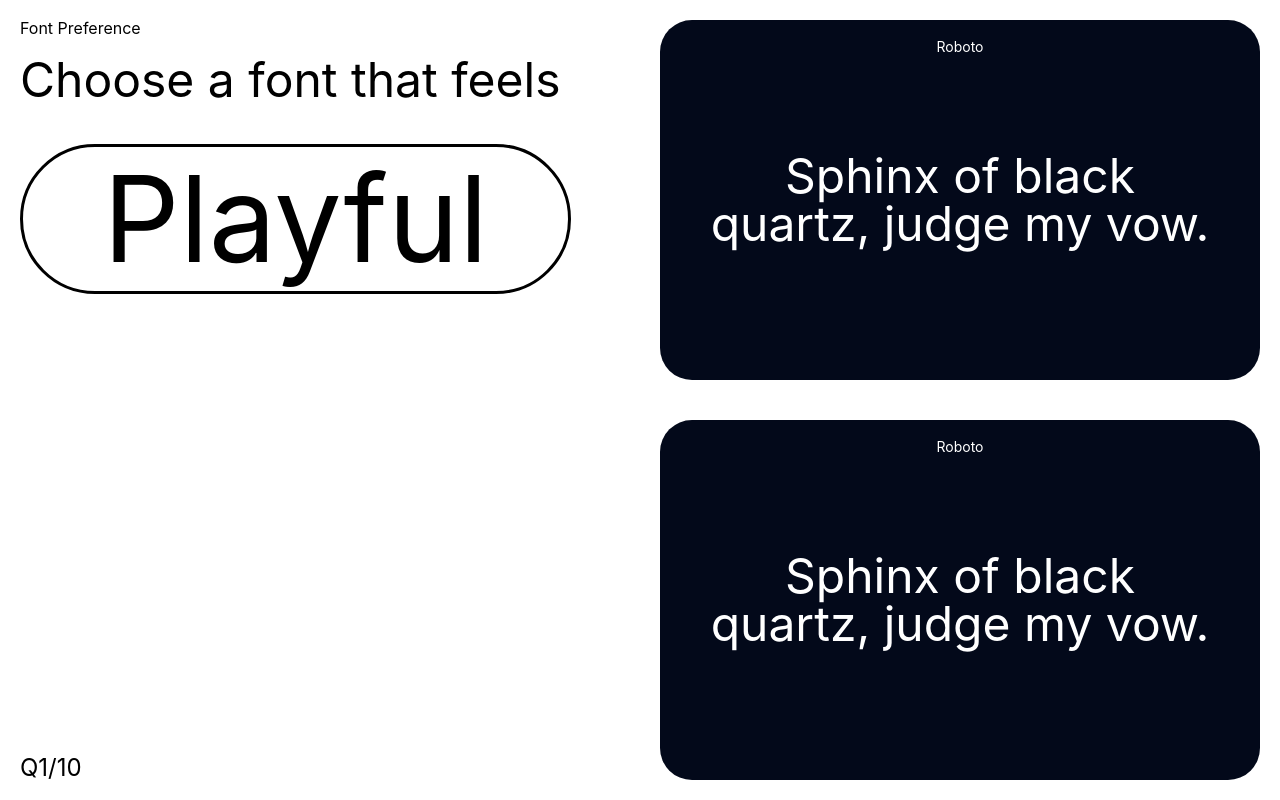
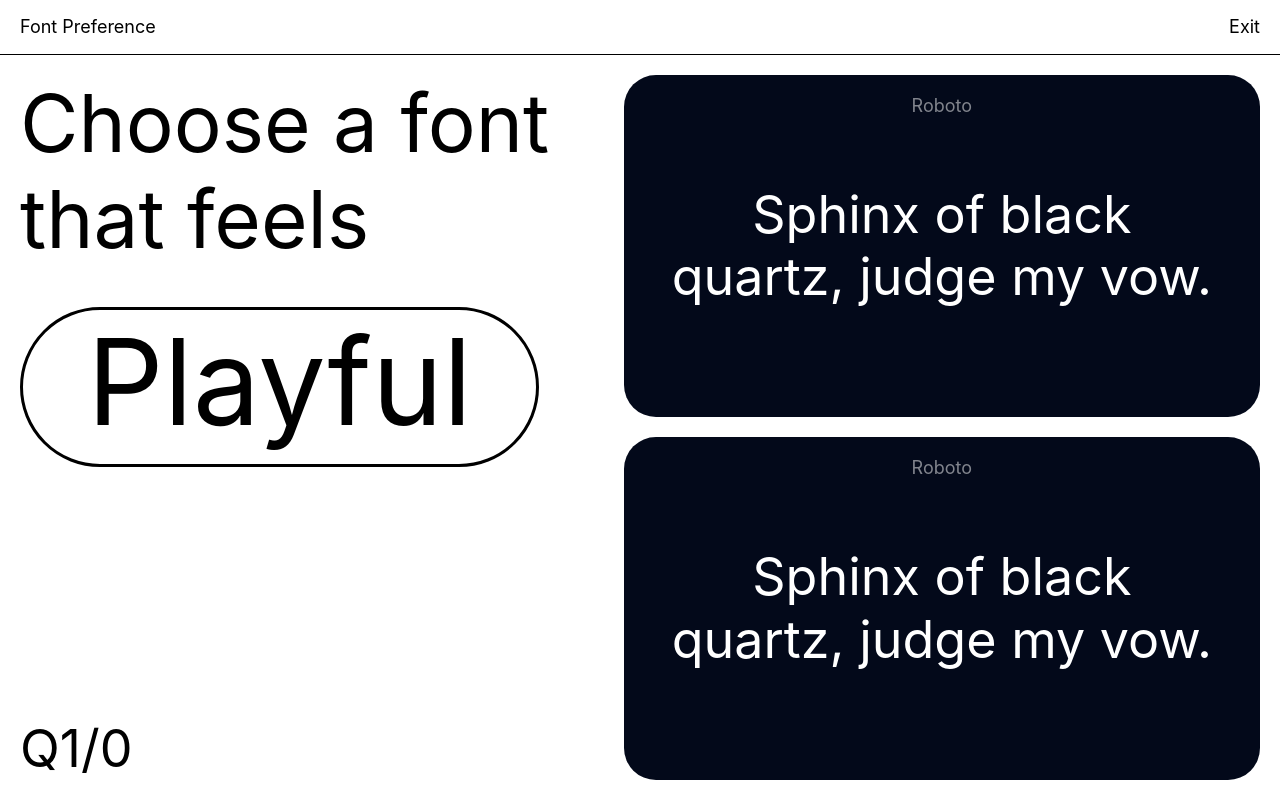
Before and after one commit to Computational-Creativity-Lab/Crowdsourcing-Font-Preferences, a Next.js app: page / in a window 1280 px wide. Built offline with nearby package versions, Linux system fonts and the light colour scheme.

Commit message:
styling updates

```diff
--- a/package.json
+++ b/package.json
@@ -9,6 +9,7 @@
     "lint": "next lint"
   },
   "dependencies": {
+    "framer-motion": "^6.2.8",
     "next": "12.1.0",
     "react": "17.0.2",
     "react-dom": "17.0.2",
--- a/src/components/FontCard.js
+++ b/src/components/FontCard.js
@@ -1,12 +1,12 @@
-import styled from "styled-components";
 import React from "react";
-import styles from "./fontCard.module.css";
+import { motion } from "framer-motion";
+import styles from "./FontCard.module.css";
 
 export default function FontCard(props) {
   return (
-    <div className={styles.container}>
+    <motion.div className={styles.container}>
       <p className={styles.fontName}>Roboto</p>
-      <p className={styles.pengram}>Sphinx of black quartz, judge my vow.</p>
-    </div>
+      <h3 className={styles.pengram}>Sphinx of black quartz, judge my vow.</h3>
+    </motion.div>
   );
 }
--- a/src/components/FontCard.module.css
+++ b/src/components/FontCard.module.css
@@ -8,24 +8,29 @@
   align-items: center;
   justify-content: center;
   position: relative;
+  transform: scale(1);
+  transition: 0.2s;
+}
+
+.container:hover {
+  transform: scale(1.01);
+  cursor: pointer;
+}
+
+.container:active {
+  transform: scale(1);
 }
 
 .fontName {
-  color: white;
-  font-size: 14px;
+  color: rgba(255, 255, 255, 0.5);
   display: block;
   position: absolute;
   top: 20px;
 }
 
 .pengram {
-  font-size: 48px;
   color: white;
   display: block;
   text-align: center;
   padding: 0px 20px;
 }
-
-.container:hover {
-  transform: scale(1.01);
-}
--- /dev/null
+++ b/src/components/Navbar.js
@@ -0,0 +1,12 @@
+import React from "react";
+import { motion } from "framer-motion";
+import styles from "./Navbar.module.css";
+
+export default function FontCard(props) {
+  return (
+    <motion.div className={styles.container}>
+      <p>Font Preference</p>
+      <p>Exit</p>
+    </motion.div>
+  );
+}
--- /dev/null
+++ b/src/components/Navbar.module.css
@@ -0,0 +1,12 @@
+.container {
+  display: grid;
+  grid-template-columns: 1fr 1fr;
+  width: 100%;
+  padding: 16px 20px;
+  border-bottom: 1px solid black;
+}
+
+.container p:last-child {
+  display: flex;
+  justify-content: flex-end;
+}
--- a/src/pages/_app.js
+++ b/src/pages/_app.js
@@ -1,8 +1,14 @@
-import "/styles/globals.css";
-import "/styles/reset.css";
+import "/styles/_globals.css";
+import "/styles/_reset.css";
+import "/styles/_typography.css";
+import { AnimatePresence } from "framer-motion";
 
 function MyApp({ Component, pageProps }) {
-  return <Component {...pageProps} />;
+  return (
+    <AnimatePresence exitBeforeEnter>
+      <Component {...pageProps} />;
+    </AnimatePresence>
+  );
 }
 
 export default MyApp;
--- a/src/pages/index.js
+++ b/src/pages/index.js
@@ -1,32 +1,47 @@
 import Head from "next/head";
 import Image from "next/image";
+import React, { useState } from "react";
 import FontCard from "../components/FontCard";
 import styles from "./index.module.css";
+import Navbar from "../components/Navbar";
+import { motion } from "framer-motion";
 
 export default function Home() {
+  const [qCount, setQCount] = useState(0);
+  const handleQCount = () => {
+    setQCount(qCount + 1);
+    console.log("clicked");
+  };
+
   return (
-    <main className={styles.container}>
+    <motion.main initial={{ opacity: 0 }} animate={{ opacity: 1 }}>
       <Head>
-        <title>Create Next App</title>
+        <title>Crowdsourcing Font Preferences</title>
         <meta name="description" content="Generated by create next app" />
         <link rel="icon" href="/favicon.ico" />
       </Head>
 
+      <div className={styles.globalContainer}>
+        <Navbar></Navbar>
+        <div className={styles.container}>
+          <div className={styles.leftCol}>
             <div className={styles.topLeft}>
-        <p className={styles.label}> Font Preference</p>
-        <h1 className={styles.question}> Choose a font that feels</h1>
+              <h2 className={styles.question}> Choose a font that feels</h2>
               <h1 className={styles.adjective}> Playful</h1>
             </div>
 
-      <div className={styles.topRight}>
+            <h3 className={styles.bottomLeft}>Q1/{qCount}</h3>
+          </div>
+          <div className={styles.rightCol}>
+            <motion.div onClick={handleQCount} className={styles.topRight}>
+              <FontCard></FontCard>
+            </motion.div>
+            <div onClick={handleQCount} className={styles.bottomRight}>
               <FontCard></FontCard>
             </div>
-      <div className={styles.bottomRight}>
-        <FontCard></FontCard>
           </div>
-      <div className={styles.bottomLeft}>
-        <p>Q1/10</p>
         </div>
-    </main>
+      </div>
+    </motion.main>
   );
 }
--- a/src/pages/index.module.css
+++ b/src/pages/index.module.css
@@ -1,58 +1,65 @@
 .container {
-  min-height: 100vh;
+  height: 100%;
+  display: flex;
+  align-items: stretch;
+  /* flex-flow: column; */
+  height: 100%;
+}
+
+.globalContainer {
   display: grid;
-  flex-direction: column;
-  justify-content: center;
-  align-items: center;
-  grid-template-columns: 1fr 1fr;
-  grid-template-rows: 1fr 1fr;
+  height: 100vh;
+  grid-template-rows: auto 1fr;
 }
 
 .topLeft {
   grid-column-start: 1;
   grid-row-start: 1;
   height: 100%;
-  padding: 20px;
+  padding: 20px 20px 10px 20px;
+}
+
+.rightCol {
+  display: grid;
+  grid-template-rows: 1fr 1fr;
+  height: 100%;
+}
+
+.leftCol {
+  display: grid;
+  grid-template-rows: 1fr auto;
+  height: 100%;
 }
 
 .topRight {
-  grid-column-start: 2;
   grid-row-start: 1;
   height: 100%;
-  padding: 20px;
+  padding: 20px 20px 10px 20px;
 }
 
 .bottomRight {
-  grid-column-start: 2;
   grid-row-start: 2;
   height: 100%;
-  padding: 20px;
+  padding: 10px 20px 20px 20px;
 }
 
 .label {
-  font-size: px;
   padding-bottom: 20px;
 }
 
 .question {
-  font-size: 48px;
   padding-bottom: 40px;
 }
 
 .adjective {
   display: inline-block;
-  font-size: 120px;
   border: solid black;
-  line-height: 120%;
   border-radius: 80px;
   width: auto;
-  padding: 0px 80px;
+  padding: 0px 64px 10px 64px;
 }
 
 .bottomLeft {
-  grid-column-start: 1;
-  grid-row-start: 2;
-  font-size: 24px;
   height: 100%;
   padding: 20px;
   justify-content: flex-start;
--- /dev/null
+++ b/styles/_typography.css
@@ -0,0 +1,74 @@
+h1,
+.h1 {
+  font-family: "SF Pro Display";
+  font-weight: 400;
+  font-size: 120px;
+  line-height: 120%;
+}
+
+h2,
+.h2 {
+  font-family: "SF Pro Display";
+  font-weight: 400;
+  font-size: 80px;
+  line-height: 120%;
+}
+
+h3,
+.h3 {
+  font-family: "SF Pro Display";
+  font-weight: 400;
+  font-size: 52px;
+  line-height: 120%;
+}
+
+h4,
+.h4 {
+  font-family: "SF Pro Display";
+  font-weight: 400;
+  font-size: 22px;
+  line-height: 120%;
+}
+
+h5,
+.h5 {
+  font-family: "SF Pro Display";
+  font-weight: 400;
+  font-size: 18px;
+  line-height: 120%;
+}
+
+p,
+.p {
+  font-family: "SF Pro Display";
+  font-weight: 400;
+  font-size: 18px;
+  line-height: 120%;
+}
+
+@media only screen and (max-width: 600px) {
+  h1,
+  .h1 {
+    font-size: 38px;
+  }
+
+  h2,
+  .h2 {
+    font-size: 28px;
+  }
+
+  h3,
+  .h3 {
+    font-size: 25px;
+  }
+
+  h4,
+  .h4 {
+    font-size: 20px;
+  }
+
+  h5,
+  .h5 {
+    font-size: 15px;
+  }
+}
```
Also changed, not shown: styles/_globals.css (renamed from styles/globals.css), styles/_reset.css (renamed from styles/reset.css), 2 other files (tests, documents, lock files or other folders). Lines whose indentation alone changed are shown as unchanged.
